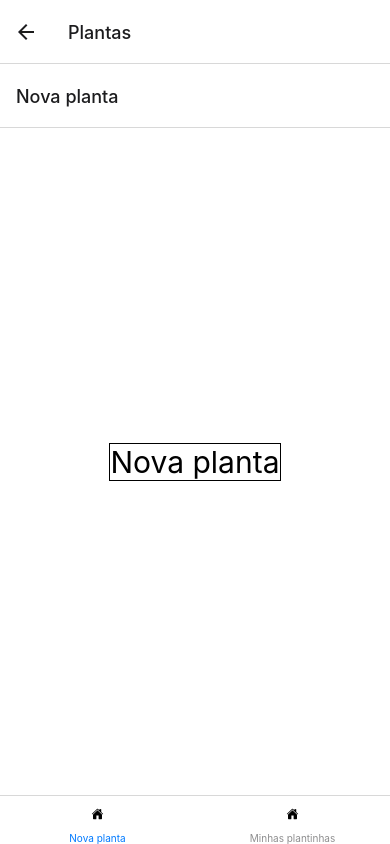
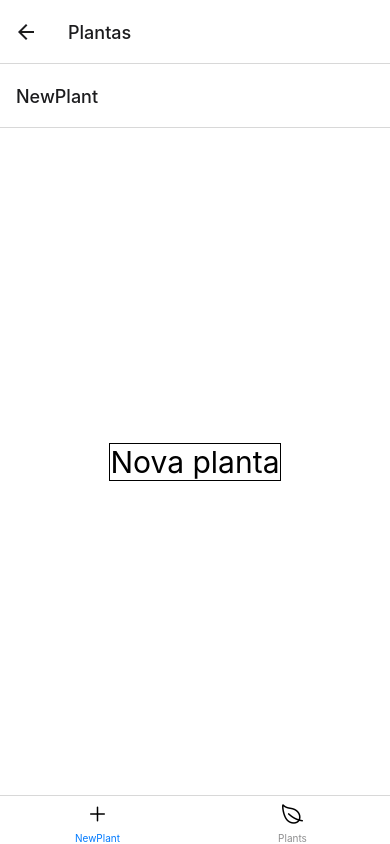
Before and after one commit to davidamorim13/app-plantas, a React Native app: screen /TabBottom in a window 390 px wide. Built offline with nearby package versions, Linux system fonts and the light colour scheme.

Commit message:
atualizando

```diff
--- a/src/screens/TabBottom/index.tsx
+++ b/src/screens/TabBottom/index.tsx
@@ -11,11 +11,17 @@ export default function TabBottom () {
     return (
         <Tab.Navigator screenOptions={({ route }: any) => ({
             tabBarIcon: ({focused, color, sizer}: any) => {
-              return <Ionicons name="home"/>
+                let iconName=""
+                if(route.name === "NewPlant"){
+                    iconName="add-outline"
+                }
+                if(route.name === "Plants")
+                    iconName="leaf-outline"
+              return <Ionicons name={iconName} size={24}/>
             },
           })}>
-            <Tab.Screen name="Nova planta" component={NewPlant}/>
-            <Tab.Screen name="Minhas plantinhas" component={Plants}/>
+            <Tab.Screen name="NewPlant" component={NewPlant}/>
+            <Tab.Screen name="Plants" component={Plants}/>
         </Tab.Navigator>
 
     )
```
